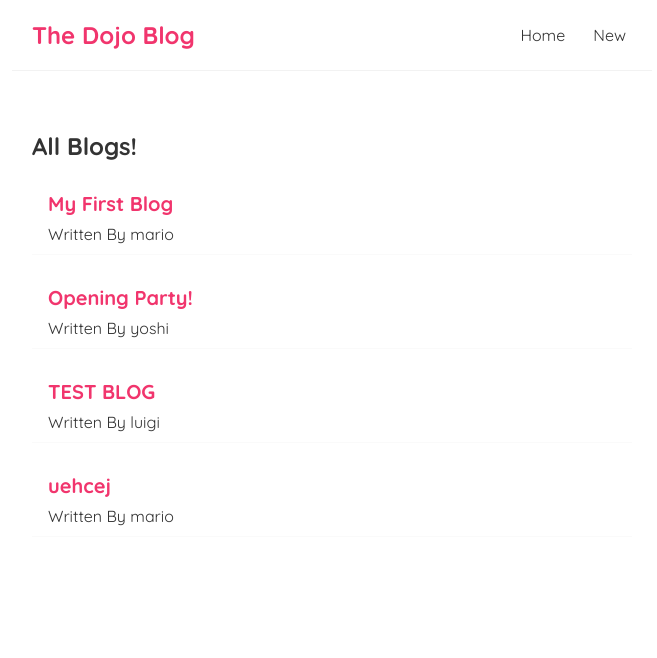
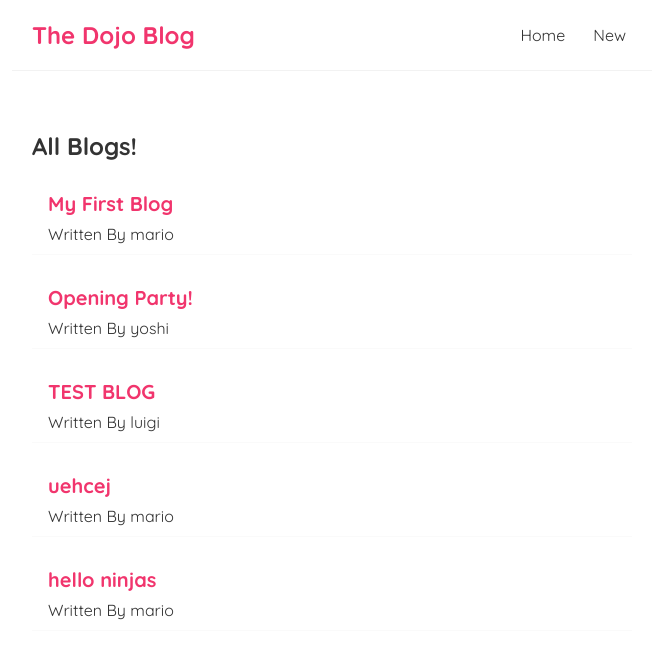
Before and after one commit to vedika1810/Dojo-Blog, a React (Create React App) app: page / in a window 1280 px wide. Shown: the top 658 px of the page, without its empty margins (308-965 px from the left). Built offline with nearby package versions, Linux system fonts and the light colour scheme; data requests are answered from the project's data file.

Commit message:
Routing the pages

```diff
--- a/data/db.json
+++ b/data/db.json
@@ -23,6 +23,12 @@
       "body": "aknwxdklnawkldnaklnscklsdnkcvnsdkvn",
       "author": "mario",
       "id": 4
+    },
+    {
+      "title": "hello ninjas",
+      "body": "Lorem Ipsum is simply dummy text of the printing and typesetting industry. Lorem Ipsum has been the industry's standard dummy text ever since the 1500s, when an unknown printer took a galley of type and scrambled it to make a type specimen book. It has survived not only five centuries, but also the leap into electronic typesetting, remaining essentially unchanged. It was popularised in the 1960s with the release of Letraset sheets containing Lorem Ipsum passages, and more recently with desktop publishing software like Aldus PageMaker including versions of Lorem Ipsum.\n\n",
+      "author": "mario",
+      "id": 5
     }
   ]
 }
--- a/src/Create.js
+++ b/src/Create.js
@@ -1,4 +1,5 @@
 import { useState } from "react";
+import { useHistory } from "react-router-dom";
 
 const Create = () => {
 
@@ -7,6 +8,9 @@
     const[author,setAuthor]=useState('mario');
 
     const[loading,setloading] =useState(false);
+
+    //routing
+    const history = useHistory();
 
     const handleSubmit = (e) => {
         e.preventDefault();
@@ -22,6 +26,7 @@
          }).then( () => {
              console.log('Submitted');
              setloading(false);
+             history.push("/"); //routing
          })
     }
 
```
